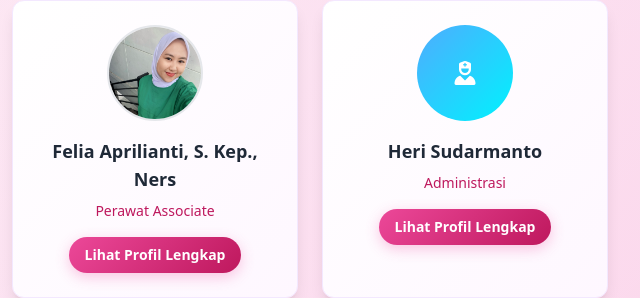
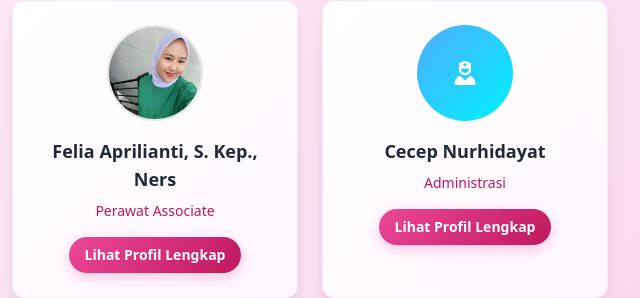
Before and after one commit to HIlwanN/hemodiacare, a website: page tentang-kami.html in a window 1280 px wide. Shown: the part 3120-3418 px from the top of the page, 640-1280 px from the left. Drawn offline with nearby package versions, Linux system fonts and the light colour scheme.

Commit message:
Update staff name: Change Heri Sudarmanto to Cecep Nurhidayat
- Update pegawai administrasi name from Heri Sudarmanto to Cecep Nurhidayat
- Maintain position as Administrasi
- Update in tentang-kami.html staff section

```diff
--- a/tentang-kami.html
+++ b/tentang-kami.html
@@ -479,7 +479,7 @@
                         <div class="w-24 h-24 medical-gradient rounded-full flex items-center justify-center mx-auto mb-4">
                             <i class="fas fa-user-nurse text-white text-2xl"></i>
                         </div>
-                        <h3 class="text-lg font-bold text-primary mb-2">Heri Sudarmanto</h3>
+                        <h3 class="text-lg font-bold text-primary mb-2">Cecep Nurhidayat</h3>
                         <p class="text-accent mb-4 text-sm">Administrasi</p>
                         <button class="btn-pink text-sm px-4 py-2">
                             Lihat Profil Lengkap
```
